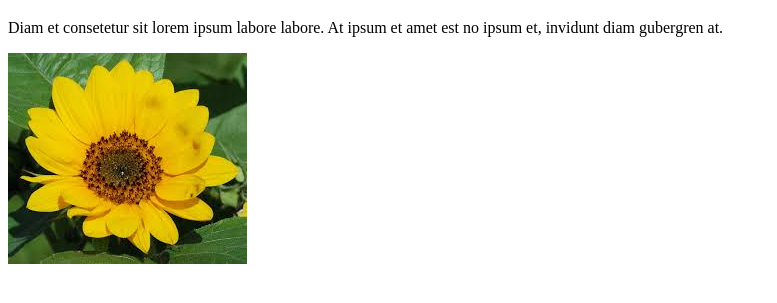
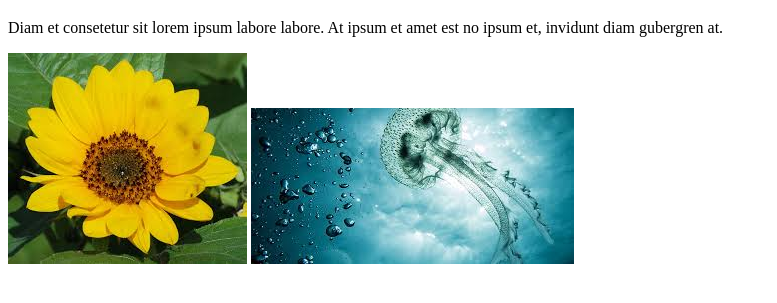
Before and after one commit to zannatreya/my-second-repo, a plain HTML site: page index.html in a window 1280 px wide. Shown: the part 61-364 px from the top of the page, without its empty margins (0-777 px from the left). Drawn offline with Linux system fonts and the light colour scheme.

Commit message:
add image

```diff
--- a/index.html
+++ b/index.html
@@ -10,5 +10,6 @@
     <H1>My country</H1>
     <p>Diam et consetetur sit lorem ipsum labore labore. At ipsum et amet est no ipsum et, invidunt diam gubergren at.</p>
     <img src="images (2).jpg" alt="">
+    <img src="images (1).jpg" alt="">
 </body>
 </html>
```
